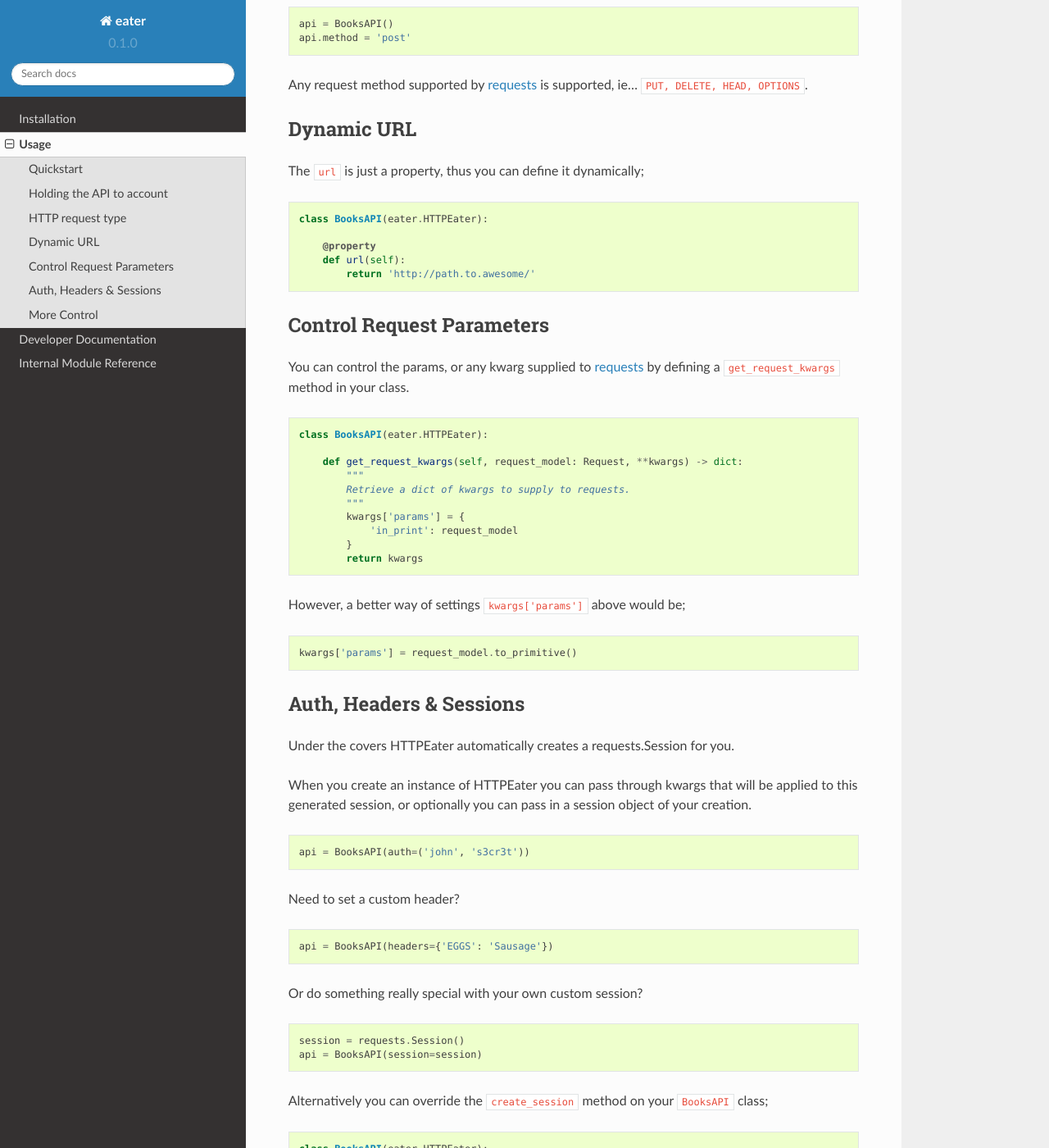
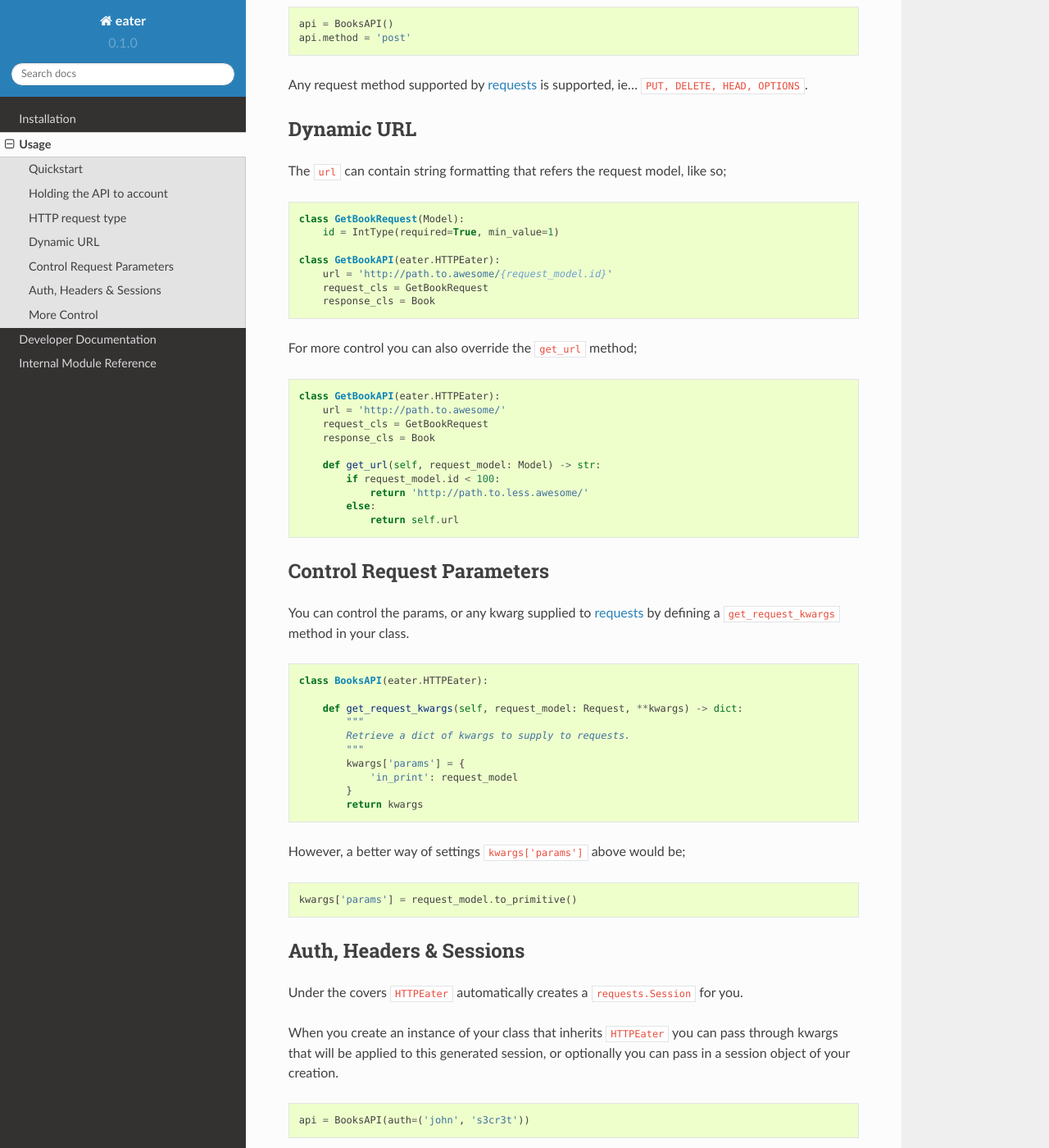
Before and after one commit to alexhayes/eater, a Sphinx documentation site: the page built from docs/usage.rst, in a window 1280 px wide and 1400 px high, scrolled down 2182 px. Shown: the whole window at 82% size. Built offline with Sphinx 7.4.7 and the Read the Docs theme 2.0.0, drawn with Linux system fonts in a browser that asks for light colours; some of the changed text lies outside the part shown.

Commit message:
Added dynamic URL formatting.

```diff
--- a/docs/usage.rst
+++ b/docs/usage.rst
@@ -21,7 +21,7 @@ of communicating with.
 
     class Request(Model):
         """
-        Represents, as a Python object, the JSON data required by the API.
+        Represents, as a Python object, the JSON request required by the API.
         """
         in_print = BooleanType()
 
@@ -125,15 +125,33 @@ HEAD, OPTIONS``.
 Dynamic URL
 -----------
 
-The ``url`` is just a property, thus you can define it dynamically;
+The ``url`` can contain string formatting that refers the request model, like so;
 
 .. code-block:: python
 
-    class BooksAPI(eater.HTTPEater):
+    class GetBookRequest(Model):
+        id = IntType(required=True, min_value=1)
 
-        @property
-        def url(self):
-            return 'http://path.to.awesome/'
+    class GetBookAPI(eater.HTTPEater):
+        url = 'http://path.to.awesome/{request_model.id}'
+        request_cls = GetBookRequest
+        response_cls = Book
+
+For more control you can also override the ``get_url`` method;
+
+.. code-block:: python
+
+    class GetBookAPI(eater.HTTPEater):
+        url = 'http://path.to.awesome/'
+        request_cls = GetBookRequest
+        response_cls = Book
+
+        def get_url(self, request_model: Model) -> str:
+            if request_model.id < 100:
+                return 'http://path.to.less.awesome/'
+            else:
+                return self.url
+
 
 
 Control Request Parameters
@@ -165,11 +183,12 @@ However, a better way of settings ``kwargs['params']`` above would be;
 Auth, Headers & Sessions
 ------------------------
 
-Under the covers HTTPEater automatically creates a requests.Session for you.
+Under the covers ``HTTPEater`` automatically creates a ``requests.Session`` for
+you.
 
-When you create an instance of HTTPEater you can pass through kwargs that will
-be applied to this generated session, or optionally you can pass in a session
-object of your creation.
+When you create an instance of your class that inherits ``HTTPEater`` you can
+pass through kwargs that will be applied to this generated session, or
+optionally you can pass in a session object of your creation.
 
 .. code-block:: python
 
```
Also changed, not shown: 2 other files.
